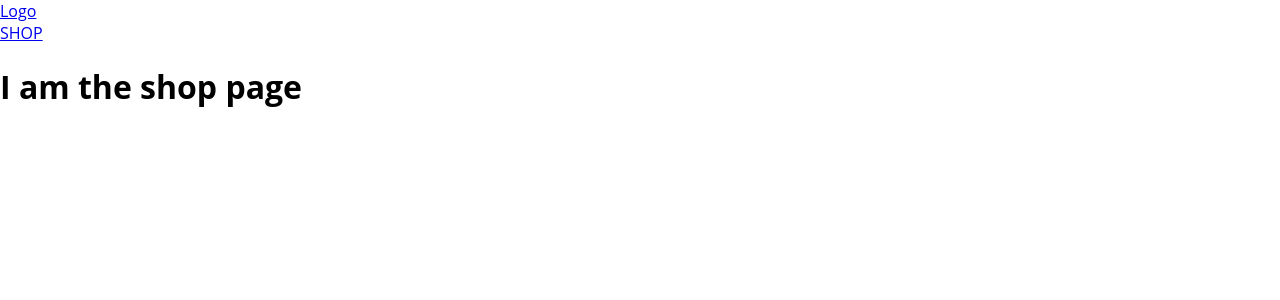
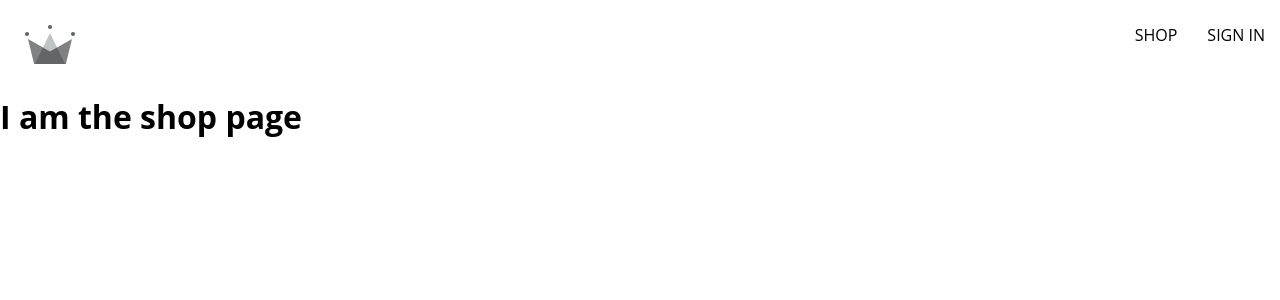
Before and after one commit to sokcheadev2001/React-Store, a React (Create React App) app: page /shop in a window 1280 px wide. Shown: the top 300 px of the page. Built offline with nearby package versions, Linux system fonts and the light colour scheme; the HTML template or start-up script is replaced by a standard one.

Commit message:
added sign in component, firebase utils and libraries

```diff
--- a/package.json
+++ b/package.json
@@ -6,6 +6,7 @@
     "@testing-library/jest-dom": "^5.16.5",
     "@testing-library/react": "^13.4.0",
     "@testing-library/user-event": "^13.5.0",
+    "firebase": "^9.14.0",
     "react": "^18.2.0",
     "react-dom": "^18.2.0",
     "react-router-dom": "^6.4.3",
--- a/src/App.js
+++ b/src/App.js
@@ -2,6 +2,7 @@ import { Routes, Route } from "react-router-dom";
 import Home from "./routes/home/home.component";
 import NavigationBar from "./routes/navigation/navigation.component";
 import Shop from "./routes/shop/shop.component";
+import SignIn from "./routes/sign-in/sign-in.component";
 
 const App = () => {
   return (
@@ -9,6 +10,7 @@ const App = () => {
       <Route path="/" element={<NavigationBar />}>
         <Route index element={<Home />} />
         <Route path="/shop" element={<Shop />} />
+        <Route path="/sign-in" element={<SignIn />} />
       </Route>
     </Routes>
   );
--- a/src/index.scss
+++ b/src/index.scss
@@ -9,3 +9,11 @@ code {
   font-family: source-code-pro, Menlo, Monaco, Consolas, 'Courier New',
     monospace;
 }
+a{
+  text-decoration: none;
+  color: black;
+}
+
+*{
+  box-sizing: border-box;
+}
--- a/src/routes/navigation/navigation.component.jsx
+++ b/src/routes/navigation/navigation.component.jsx
@@ -4,13 +4,16 @@ import { ReactComponent as Logo } from "../../assets/crown.svg";
 const NavigationBar = () => {
   return (
     <>
-      <div classNameName="navigation">
-        <Link classNameName="nav-link" to="/">
-          <div>Logo</div>
+      <div className="navigation">
+        <Link className="logo-container" to="/">
+          <Logo className="logo" />
         </Link>
-        <div classNameName="nav-links-container">
-          <Link classNameName="nav-link" to="/shop">
+        <div className="nav-links-container">
+          <Link className="nav-link" to="/shop">
             SHOP
+          </Link>
+          <Link className="nav-link" to="/sign-in">
+            SIGN IN
           </Link>
         </div>
       </div>
--- a/src/routes/navigation/navigation.style.scss
+++ b/src/routes/navigation/navigation.style.scss
@@ -1,74 +1,26 @@
-.nav-container {
-    position: sticky;
-    top: 0;
+.navigation {
+    height: 70px;
     width: 100%;
-    box-shadow: rgba(0, 0, 0, 0.05) 0px 6px 24px 0px, rgba(0, 0, 0, 0.08) 0px 0px 0px 1px;
-}
+    display: flex;
+    justify-content: space-between;
+    margin-bottom: 25px;
 
-nav.menu {
-    display: flex;
-    align-items: center;
-}
-
-ul {
-    list-style-type: none;
-
-}
-
-ul.navbar li {
-    display: inline;
-}
-
-.main-container {
-    height: 1200px;
-}
-
-.logo,
-.navbar {
-    margin: 15px auto;
-    padding: 0;
-
-}
-
-nav a {
-    text-decoration: none;
-    color: #112e51;
-}
-
-ul.navbar {
-    display: flex;
-}
-
-ul.navbar>li a {
-    padding: 8px;
-    border: 1px solid transparent;
-    background: white;
-    border-radius: 8px;
-
-}
-
-ul.navbar>li a:hover {
-    padding: 8px;
-    border: 1px solid black;
-    border-radius: 8px;
-
-
-}
-
-@media screen and (max-width: 600px) {
-    nav.menu {
-        flex-wrap: wrap;
-        text-align: center;
+    .logo-container {
+      height: 100%;
+      width: 70px;
+      padding: 25px;
     }
 
-    .logo,
-    .navbar {
-        flex: 100%;
+    .nav-links-container {
+      width: 50%;
+      height: 100%;
+      display: flex;
+      align-items: center;
+      justify-content: flex-end;
+
+      .nav-link {
+        padding: 10px 15px;
+        cursor: pointer;
+      }
     }
-
-    ul.navbar {
-        justify-content: center;
-    }
-
-
-}
+  }
--- /dev/null
+++ b/src/routes/sign-in/sign-in.component.jsx
@@ -0,0 +1,19 @@
+import {
+  signInWithGooglePopup,
+  createUserDocumentFromAuth,
+} from "../../utils/firebase/firebase.utils";
+
+const SignIn = () => {
+  const logGoogleUser = async () => {
+    const { user } = await signInWithGooglePopup();
+    const userDocRef = await createUserDocumentFromAuth(user);
+  };
+  return (
+    <div>
+      <h1>Sign In</h1>
+      <button onClick={logGoogleUser}>Sign In with Google</button>
+    </div>
+  );
+};
+
+export default SignIn;
--- /dev/null
+++ b/src/utils/firebase/firebase.utils.js
@@ -0,0 +1,57 @@
+import { initializeApp } from "firebase/app";
+import {
+  getAuth,
+  signInWithRedirect,
+  signInWithPopup,
+  GoogleAuthProvider,
+} from "firebase/auth";
+
+import { getFirestore, doc, getDoc, setDoc } from "firebase/firestore";
+
+const firebaseConfig = {
+  apiKey: "AIzaSyBMYNtQ6UVaxq99Yzj191AKgCMn1MXrxco",
+  authDomain: "react-storedb-74e0d.firebaseapp.com",
+  projectId: "react-storedb-74e0d",
+  storageBucket: "react-storedb-74e0d.appspot.com",
+  messagingSenderId: "814003140710",
+  appId: "1:814003140710:web:82c0175e03bce6fb05d5a7",
+};
+
+// Initialize Firebase
+const firebaseApp = initializeApp(firebaseConfig);
+
+// Initialize Google Auth
+const provider = new GoogleAuthProvider();
+
+// Custom Rule
+provider.setCustomParameters({
+  promt: "select_account",
+});
+
+export const auth = getAuth();
+export const signInWithGooglePopup = () => signInWithPopup(auth, provider);
+export const db = getFirestore();
+
+export const createUserDocumentFromAuth = async (userAuth) => {
+  const userDocRef = doc(db, "users", userAuth.uid);
+
+  const userSnapShot = await getDoc(userDocRef);
+
+  // check user data not existed
+  if (!userSnapShot.exists()) {
+    const { displayName, email } = userAuth;
+    const createAt = new Date();
+
+    try {
+      await setDoc(userDocRef, {
+        displayName,
+        email,
+        createAt,
+      });
+    } catch (error) {
+      console.log("Error creating user", error.message);
+    }
+  }
+
+  return userDocRef;
+};
```
Also changed, not shown: 1 other file (tests, documents, lock files or other folders).
